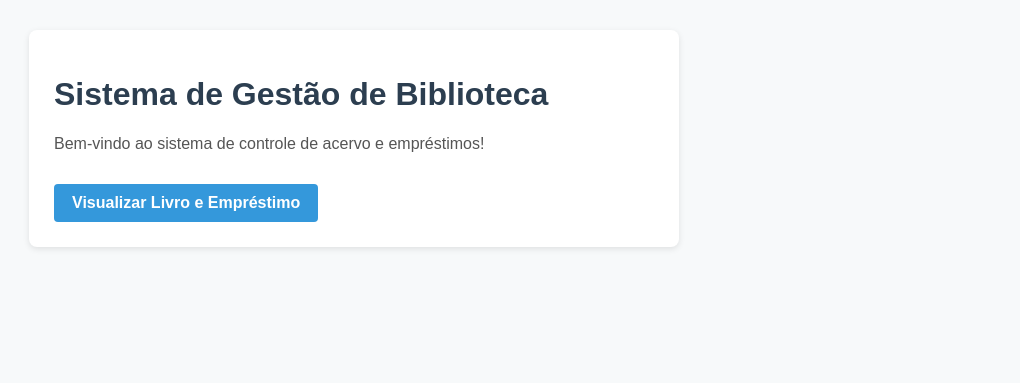
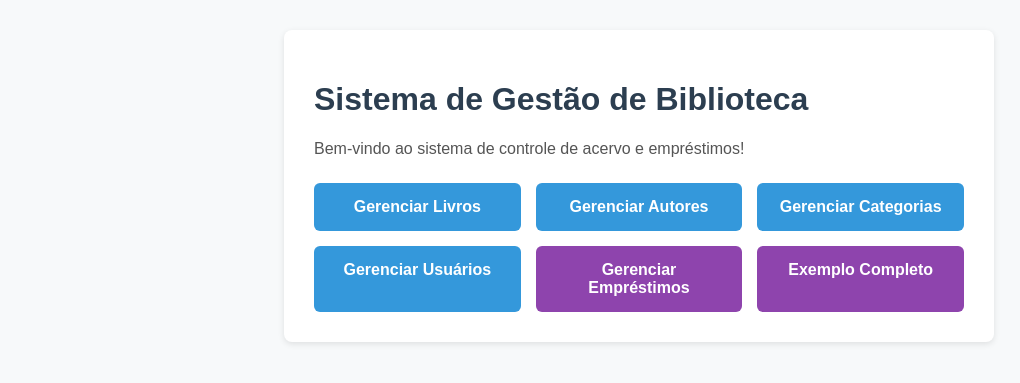
Before and after one commit to henriquecavalarib/ProjetoMVC, a Spring Boot app: page / in a window 1280 px wide. Shown: the top 383 px of the page, without its empty margins (1-1021 px from the left). Run offline with Spring Boot 4, Linux system fonts and the light colour scheme.

Commit message:
feat: atualiza menu inicial com navegacao para modulos

```diff
--- a/src/main/resources/templates/index.html
+++ b/src/main/resources/templates/index.html
@@ -2,14 +2,17 @@
 <html xmlns:th="http://www.thymeleaf.org" lang="pt-br">
 <head>
     <meta charset="UTF-8">
-    <title>Sistema de Biblioteca</title>
+    <title>Sistema de Gestão de Biblioteca</title>
     <style>
         body { font-family: Arial, sans-serif; margin: 30px; background-color: #f7f9fa; color: #333; }
-        .container { background: #fff; padding: 25px; border-radius: 8px; box-shadow: 0 2px 6px rgba(0,0,0,0.1); max-width: 600px; }
+        .container { background: #fff; padding: 30px; border-radius: 8px; box-shadow: 0 2px 6px rgba(0,0,0,0.1); max-width: 650px; margin: 0 auto; }
         h1 { color: #2c3e50; }
         p { color: #555; }
-        .btn { display: inline-block; padding: 10px 18px; background-color: #3498db; color: #fff; text-decoration: none; border-radius: 4px; font-weight: bold; margin-top: 15px; }
-        .btn:hover { background-color: #2980b9; }
+        .menu-grid { display: grid; grid-template-columns: repeat(auto-fit, minmax(200px, 1fr)); gap: 15px; margin-top: 25px; }
+        .btn-card { display: block; padding: 15px; background-color: #3498db; color: #fff; text-decoration: none; border-radius: 6px; font-weight: bold; text-align: center; }
+        .btn-card:hover { background-color: #2980b9; }
+        .btn-card.secondary { background-color: #8e44ad; }
+        .btn-card.secondary:hover { background-color: #732d91; }
     </style>
 </head>
 <body>
@@ -17,7 +20,14 @@
         <h1 th:text="${nomeSistema}">Sistema de Gestão de Biblioteca</h1>
         <p th:text="${mensagemBoasVindas}">Bem-vindo ao sistema de controle de acervo e empréstimos!</p>
 
-        <a href="/livro" class="btn">Visualizar Livro e Empréstimo</a>
+        <div class="menu-grid">
+            <a href="/livros" class="btn-card">Gerenciar Livros</a>
+            <a href="/autores" class="btn-card">Gerenciar Autores</a>
+            <a href="/categorias" class="btn-card">Gerenciar Categorias</a>
+            <a href="/usuarios" class="btn-card">Gerenciar Usuários</a>
+            <a href="/emprestimos" class="btn-card secondary">Gerenciar Empréstimos</a>
+            <a href="/livros/detalhes" class="btn-card secondary">Exemplo Completo</a>
+        </div>
     </div>
 </body>
 </html>
```
